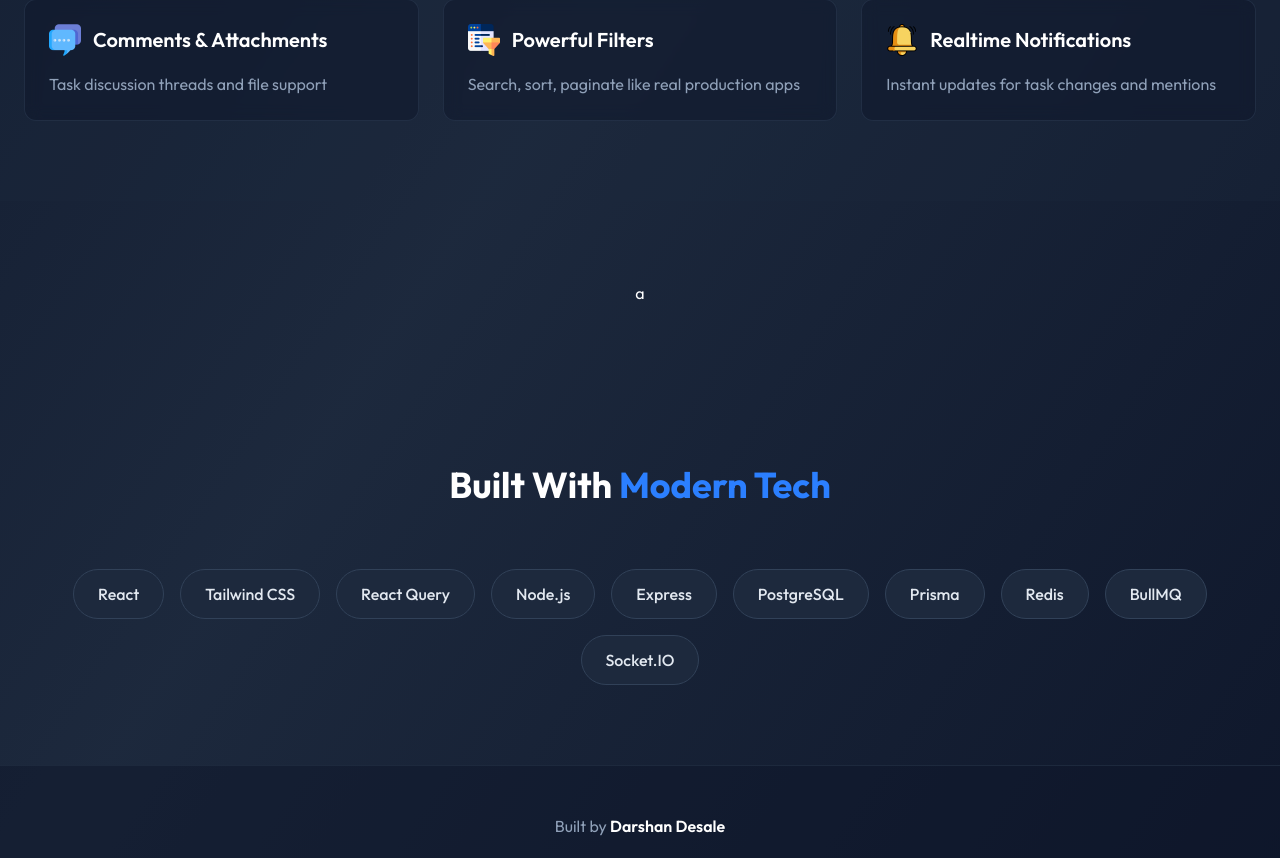
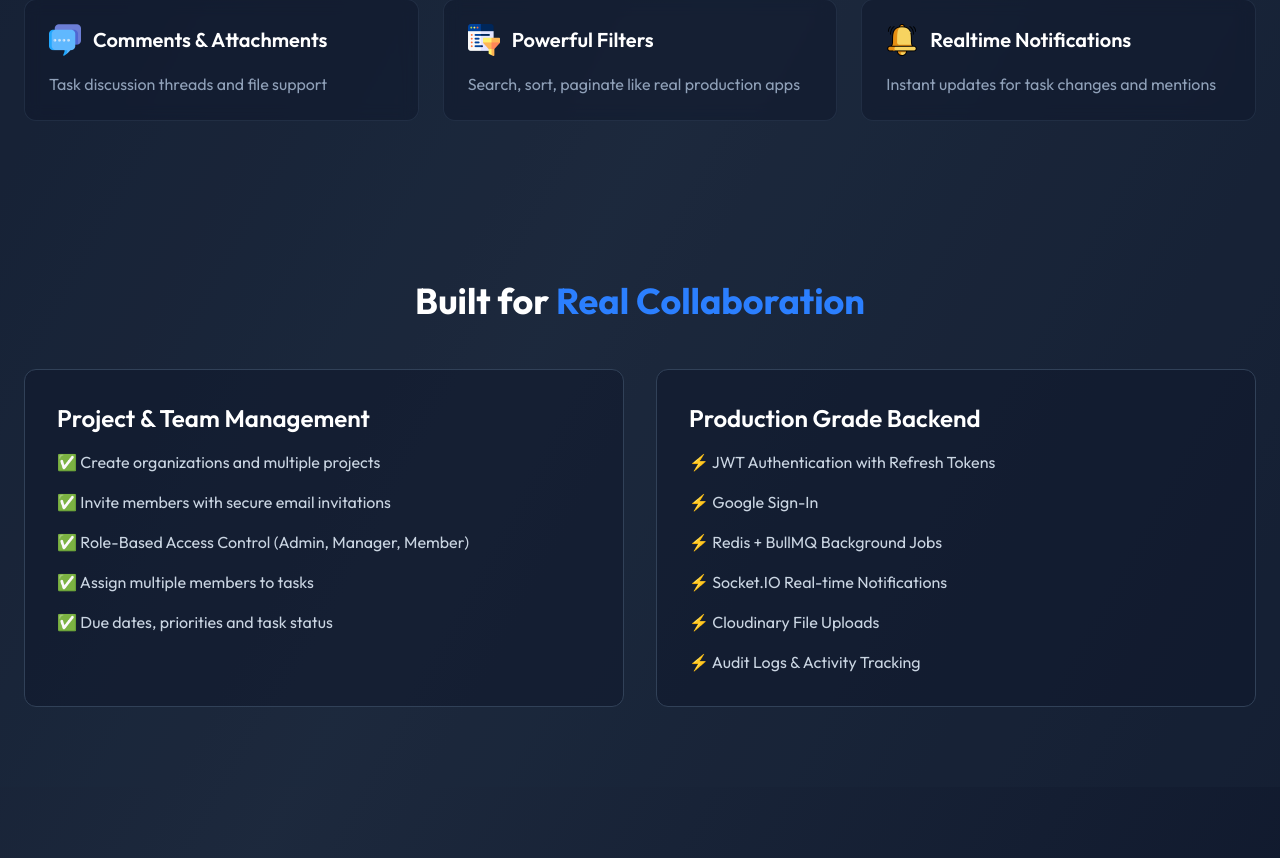
Before and after one commit to Darshan000234/TaskForge-App, a React (Vite) app in the folder Frontend/: page / in a window 1280 px wide. Shown: the part 1012-1870 px from the top of the page. Built offline with nearby package versions, Linux system fonts and the light colour scheme; no server answers.

Commit message:
rename file properly

```diff
--- a/Frontend/src/components/Home.jsx
+++ b/Frontend/src/components/Home.jsx
@@ -8,6 +8,10 @@
 import bell from '../assets/img/bell.png'
 import { Link } from 'react-router-dom'
 
+
+const LinkedIn = import.meta.env.VITE_LinkedInURL;
+const Github = import.meta.env.VITE_GithubURL;
+const Email = import.meta.env.VITE_Email;
 const App = () => {
   const [scrolled, setScrolled] = useState(false)
 
@@ -21,7 +25,7 @@
 
   const features = [
     { icon: group, title: 'Projects & Teams', desc: 'Invite members, manage roles, control access' },
-    { icon: kanban, title: 'Kanban Workflow', desc: 'TODO → IN PROGRESS → DONE drag-and-drop' },
+    { icon: kanban, title: 'Grid & List Views', desc: 'Organize tasks with powerful filters, sorting and multiple viewing options.' },
     { icon: assignment, title: 'Task Assignments', desc: 'Multi-assignee tasks with due dates and priorities' },
     { icon: comment, title: 'Comments & Attachments', desc: 'Task discussion threads and file support' },
     { icon: filter, title: 'Powerful Filters', desc: 'Search, sort, paginate like real production apps' },
@@ -37,8 +41,15 @@
             Task<span className='text-blue-500'>Forge</span>
           </div>
           <div className='flex items-center gap-3 sm:gap-8 text-base'>
-            <a href='#features' className='hidden sm:inline text-slate-300 hover:text-white transition-all duration-300 cursor-pointer'>Features</a>
-            <a href='#tech' className='hidden sm:inline text-slate-300 hover:text-white transition-all duration-300 cursor-pointer'>Tech Stack</a>
+            <a href='#features' className='hidden sm:inline text-slate-300 hover:text-white transition-all duration-300 cursor-pointer'>
+              Features
+            </a>
+            <a href='#demo' className='hidden sm:inline text-slate-300 hover:text-white transition-all duration-300 cursor-pointer'>
+              Demo
+            </a>
+            <a href='#tech' className='hidden sm:inline text-slate-300 hover:text-white transition-all duration-300 cursor-pointer'>
+              Tech Stack
+            </a>
             <Link to='/Signup_login' className='bg-blue-600 hover:bg-blue-700 text-white px-4 sm:px-5 py-2 rounded-lg transition-all duration-300 hover:shadow-lg hover:shadow-blue-500/50 cursor-pointer text-sm sm:text-base whitespace-nowrap'>
               Get Started
             </Link>
@@ -50,8 +61,8 @@
         <div className='max-w-7xl mx-auto flex flex-col lg:flex-row items-center gap-10 lg:gap-12'>
           <div className='flex-1 space-y-6 text-center lg:text-left'>
             <h1 className='text-3xl sm:text-4xl md:text-5xl font-bold text-white leading-tight'>
-              Manage Projects.<br/>
-              Track Work.<br/>
+              Manage Projects.<br />
+              Track Work.<br />
               <span className='text-blue-500'>Ship Faster.</span>
             </h1>
             <p className='text-base sm:text-lg md:text-xl text-slate-300 leading-relaxed'>
@@ -100,7 +111,7 @@
                 className='bg-slate-900/50 backdrop-blur p-6 rounded-xl border border-slate-700/50 hover:border-blue-500/50 transition-all duration-300 hover:-translate-y-2 hover:shadow-xl hover:shadow-blue-500/20 group'
               >
                 <div className='flex items-center gap-3 mb-4'>
-                  <img src={feature.icon} alt={feature.title} className='w-8 h-8 shrink-0 transition-transform duration-300 group-hover:scale-110'/>
+                  <img src={feature.icon} alt={feature.title} className='w-8 h-8 shrink-0 transition-transform duration-300 group-hover:scale-110' />
                   <h3 className='text-xl font-semibold text-white'>{feature.title}</h3>
                 </div>
                 <p className='text-slate-400 group-hover:text-slate-300 transition-colors duration-300'>{feature.desc}</p>
@@ -110,9 +121,44 @@
         </div>
       </section>
 
-      <section id='demo' className='py-16 sm:py-20 px-4 sm:px-6'>
-        <div className='flex justify-center text-white'>
-            a
+      <section id='demo' className='py-16 sm:py-20 px-4 sm:px-6 bg-slate-800/30'>
+        <div className='max-w-7xl mx-auto'>
+          <h2 className='text-3xl sm:text-4xl font-bold text-white text-center mb-12'>
+            Built for <span className='text-blue-500'>Real Collaboration</span>
+          </h2>
+
+          <div className='grid grid-cols-1 md:grid-cols-2 gap-8'>
+
+            <div className='bg-slate-900/50 rounded-xl border border-slate-700 p-8 hover:border-blue-500 transition-all duration-300'>
+              <h3 className='text-2xl font-semibold text-white mb-4'>
+                Project & Team Management
+              </h3>
+
+              <ul className='space-y-4 text-slate-300'>
+                <li>✅ Create organizations and multiple projects</li>
+                <li>✅ Invite members with secure email invitations</li>
+                <li>✅ Role-Based Access Control (Admin, Manager, Member)</li>
+                <li>✅ Assign multiple members to tasks</li>
+                <li>✅ Due dates, priorities and task status</li>
+              </ul>
+            </div>
+
+            <div className='bg-slate-900/50 rounded-xl border border-slate-700 p-8 hover:border-blue-500 transition-all duration-300'>
+              <h3 className='text-2xl font-semibold text-white mb-4'>
+                Production Grade Backend
+              </h3>
+
+              <ul className='space-y-4 text-slate-300'>
+                <li>⚡ JWT Authentication with Refresh Tokens</li>
+                <li>⚡ Google Sign-In</li>
+                <li>⚡ Redis + BullMQ Background Jobs</li>
+                <li>⚡ Socket.IO Real-time Notifications</li>
+                <li>⚡ Cloudinary File Uploads</li>
+                <li>⚡ Audit Logs & Activity Tracking</li>
+              </ul>
+            </div>
+
+          </div>
         </div>
       </section>
 
@@ -140,9 +186,30 @@
             Built by <span className='text-white font-semibold'>Darshan Desale</span>
           </p>
           <div className='flex flex-wrap justify-center gap-4 sm:gap-6'>
-            <a href='/' className='text-slate-400 hover:text-white transition-all duration-300'>GitHub</a>
-            <a href='/' className='text-slate-400 hover:text-white transition-all duration-300'>LinkedIn</a>
-            <a href='/' className='text-slate-400 hover:text-white transition-all duration-300'>Email</a>
+            <a
+              href={Github}
+              target="_blank"
+              rel="noopener noreferrer"
+              className='text-slate-400 hover:text-white transition-all duration-300'
+            >
+              GitHub
+            </a>
+            <a
+              href={LinkedIn}
+              target="_blank"
+              rel="noopener noreferrer"
+              className='text-slate-400 hover:text-white transition-all duration-300'
+            >
+              LinkedIn
+            </a>
+            <a
+              href={`https://mail.google.com/mail/?view=cm&fs=1&to=${Email}`}
+              target="_blank"
+              rel="noopener noreferrer"
+              className='text-slate-400 hover:text-white transition-all duration-300'
+            >
+              Email
+            </a>
           </div>
         </div>
       </footer>
```
Also changed, not shown: 2 other files (tests, documents, lock files or other folders).
